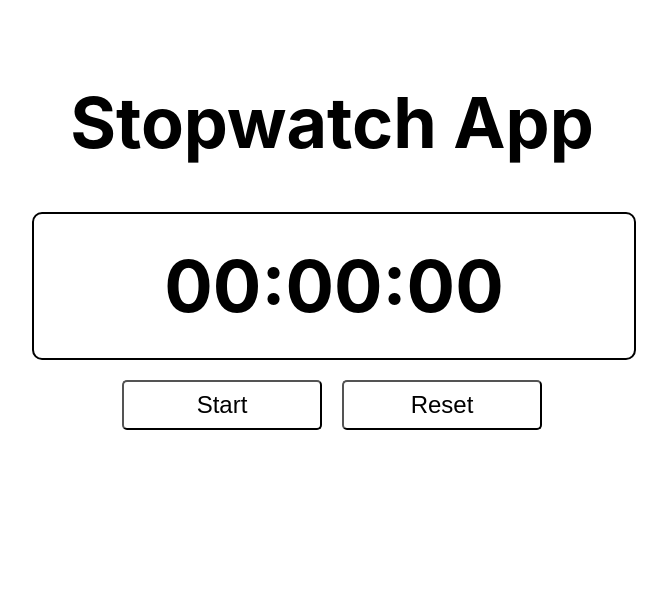
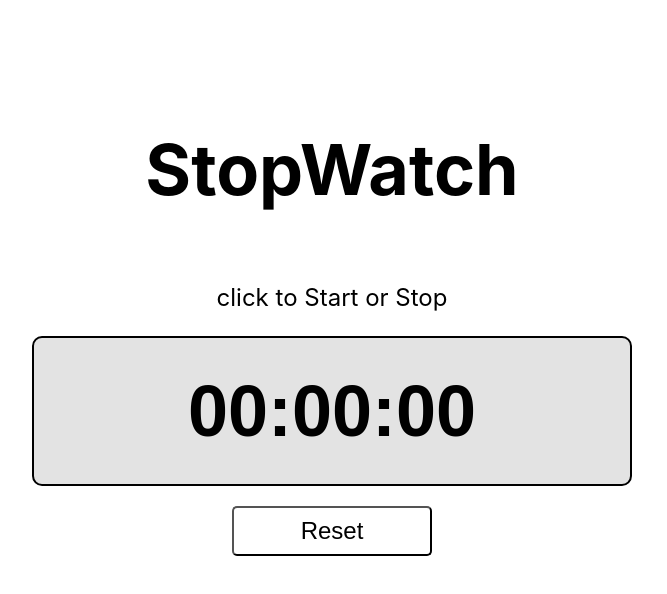
Before and after one commit to CatHandsService/StopWatch, a React (Create React App) app: page / in a window 1280 px wide. Shown: the top 594 px of the page, without its empty margins (308-975 px from the left). Built offline with nearby package versions, Linux system fonts and the light colour scheme.

Commit message:
style changes

```diff
--- a/src/components/StopWatch.tsx
+++ b/src/components/StopWatch.tsx
@@ -1,86 +1,92 @@
-import React, { useState, useEffect } from 'react';
+import React, { useState, useRef } from 'react';
 import styled from 'styled-components';
 
 export const StopWatch = () => {
   const [time, setTime] = useState(0);
   const [isRunning, setIsRunning] = useState(false);
+  const timerRef = useRef<number | null>(null);
 
-  useEffect(() => {
-    let intervalId: string | number | NodeJS.Timer | undefined;
-
+  const startStopTimer = () => {
     if (isRunning) {
-      intervalId = setInterval(() => {
-        setTime(prevTime => prevTime + 1);
+      clearInterval(timerRef.current!);
+    } else {
+      const startTime = Date.now() - time * 1000;
+      timerRef.current = window.setInterval(() => {
+        const elapsed = (Date.now() - startTime) / 1000;
+        setTime(elapsed);
       }, 1000);
     }
-
-    return () => clearInterval(intervalId);
-  }, [isRunning]);
+    setIsRunning(!isRunning);
+  };
 
   const handleReset = () => {
+    clearInterval(timerRef.current!);
     setTime(0);
     setIsRunning(false);
   };
 
-  const formatTime = (timeInSeconds: number) => {
-    const hours = Math.floor(timeInSeconds / 1440)
-      .toString()
-      .padStart(2, '0');
-    const minutes = Math.floor(timeInSeconds / 60)
-      .toString()
-      .padStart(2, '0');
-    const seconds = (timeInSeconds % 60)
-      .toString()
-      .padStart(2, '0');
-
+  const formatTime = (time: number) => {
+    const hours = Math.floor(time / 3600).toString().padStart(2, '0');
+    const minutes = Math.floor((time % 3600) / 60).toString().padStart(2, '0');
+    const seconds = Math.floor(time % 60).toString().padStart(2, '0');
     return `${hours}:${minutes}:${seconds}`;
   };
+
+  const Container = styled.div`
+    width: 600px;
+    margin: 80px auto 0;
+    display: flex;
+    flex-direction: column;
+    align-items: center;
+  `;
 
   const H1 = styled.h1`
     font-size: 70px;
     text-align: center;
   `;
 
-  const Container = styled.div`
-    width: 600px;
-    margin: 80px auto 0;
-  `;
+  const Desc = styled.p`
+  font-size: 24px;
+  text-align: center;
+`;
 
-  const Time = styled.div`
+  const Time = styled.button`
     width: 100%;
     line-height: 2;
     border: 2px double #000;
     border-radius: 10px;
+    color: #000;
     font-size: 72px;
     font-weight: bold;
     text-align: center;
-  `;
-
-  const ButtonWrapper = styled.div`
-    display: flex;
-    justify-content: center;
+    transition: ".3s";
   `;
 
   const Button = styled.button`
     width: 200px;
     height: 50px;
-    margin: 20px 10px 0;
+    margin-top: 20px;
     background-color: #fff;
     border-radius: 5px;
     font-size: 24px;
   `;
 
+  const active = {
+    backgroundColor: "#fff",
+    transition: ".3s",
+  };
+
+  const stop = {
+    backgroundColor: "#dbdbdbc7",
+    transition: ".3s",
+  };
+
   return (
     <Container>
-      <H1>Stopwatch App</H1>
-      <Time>{formatTime(time)}</Time>
-      <ButtonWrapper>
-        {!isRunning
-          ? <Button onClick={()=>{setIsRunning(true)}}>Start</Button>
-          : <Button onClick={()=>{setIsRunning(false)}}>Stop</Button>
-        }
-        <Button onClick={handleReset}>Reset</Button>
-      </ButtonWrapper>
+      <H1>StopWatch</H1>
+      <Desc>click to Start or Stop </Desc>
+      <Time style={isRunning ? active : stop} onClick={startStopTimer}>{formatTime(time)}</Time>
+      <Button onClick={handleReset}>Reset</Button>
     </Container>
   );
 }
```
